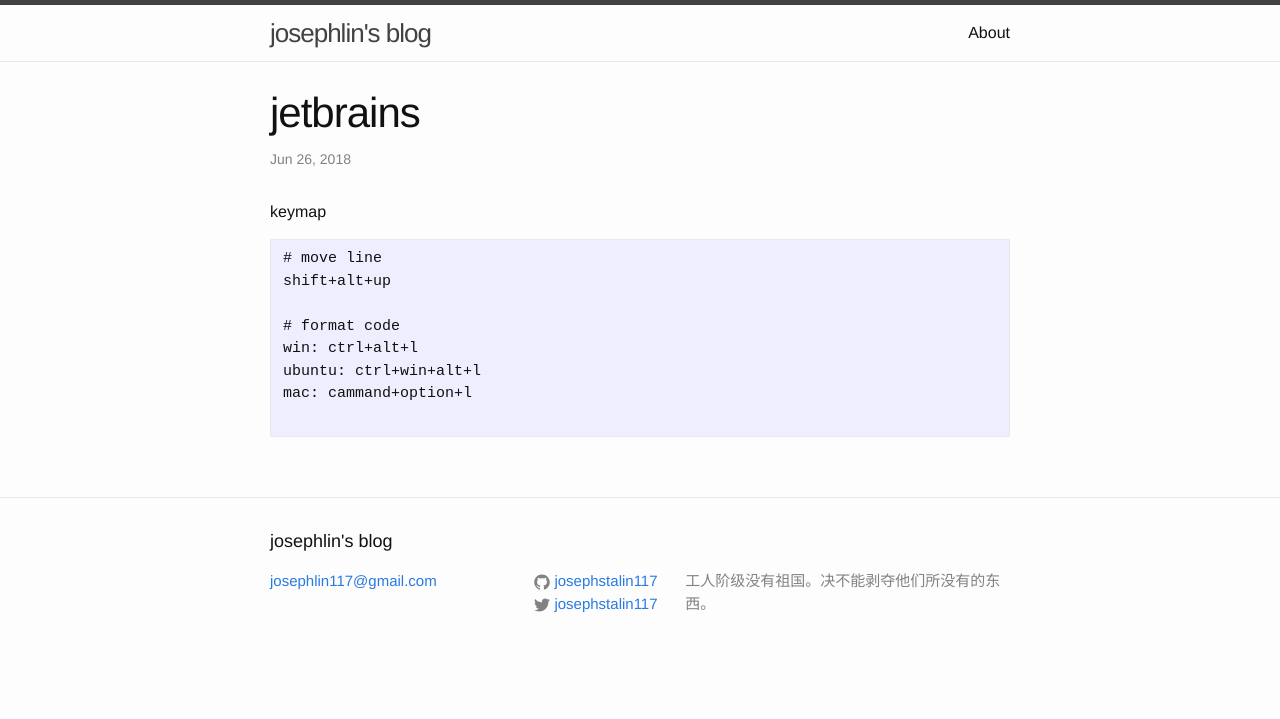
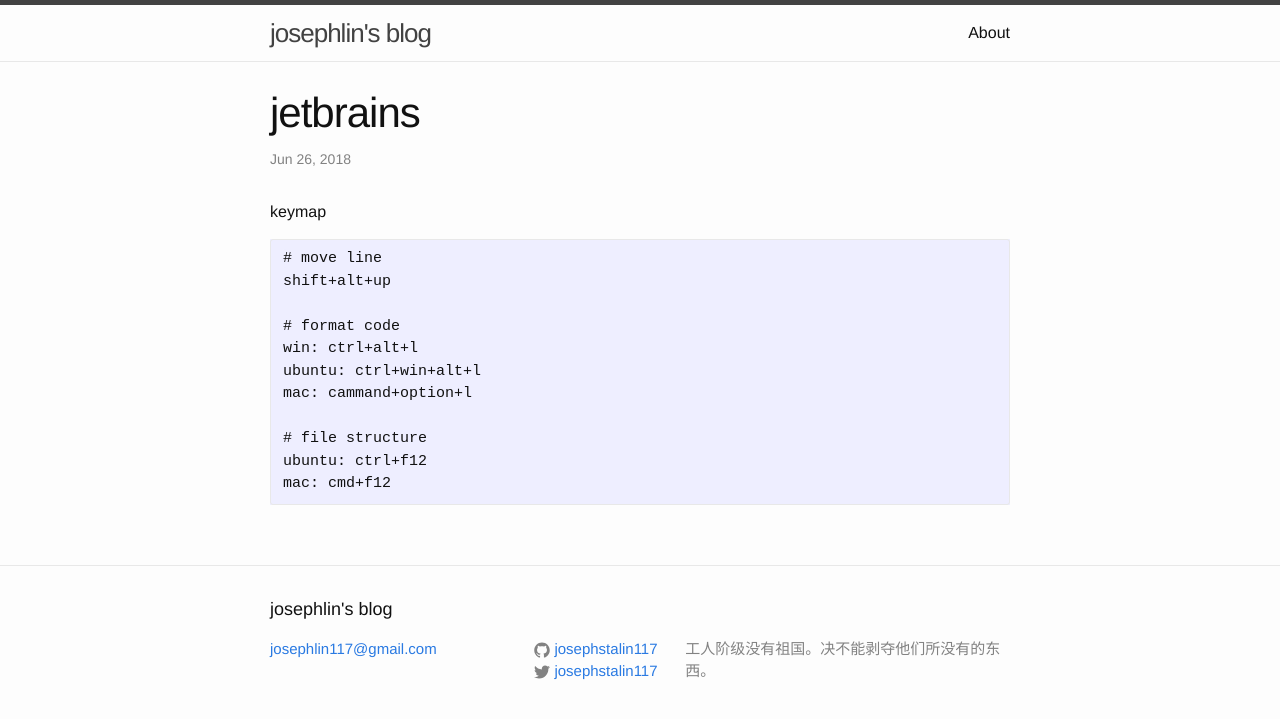
Before and after one commit to josephstalin117/josephstalin117.github.io, a Jekyll site: the page built from _posts/2018-6-26-jetbrains.markdown, in a window 1280 px wide. Shown: the top 719 px of the page. Built offline with Jekyll 4.4.1, drawn with Linux system fonts in a browser that asks for light colours.

Commit message:
add file structure

````diff
--- a/_posts/2018-6-26-jetbrains.markdown
+++ b/_posts/2018-6-26-jetbrains.markdown
@@ -15,4 +15,7 @@
 ubuntu: ctrl+win+alt+l
 mac: cammand+option+l
 
+# file structure
+ubuntu: ctrl+f12
+mac: cmd+f12
 ```
````
